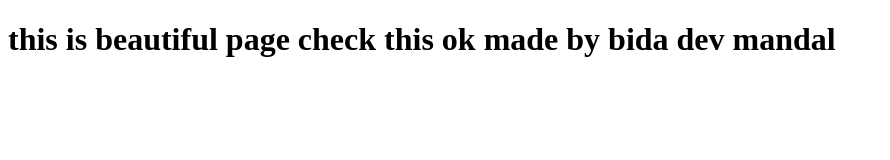
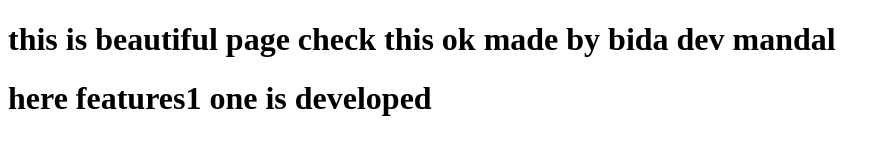
Before and after one commit to Bida0/newrepo, a plain HTML site: page index.html in a window 1280 px wide. Shown: the whole page, without its empty margins (0-890 px from the left). Drawn offline with Linux system fonts and the light colour scheme.

Commit message:
features one developed

```diff
--- a/index.html
+++ b/index.html
@@ -1,11 +1,15 @@
 <!DOCTYPE html>
 <html lang="en">
+
 <head>
     <meta charset="UTF-8">
     <meta name="viewport" content="width=device-width, initial-scale=1.0">
     <title>Document</title>
 </head>
+
 <body>
     <h1>this is beautiful page check this ok made by bida dev mandal </h1>
+    <h1>here features1 one is developed</h1>
 </body>
+
 </html>
```
